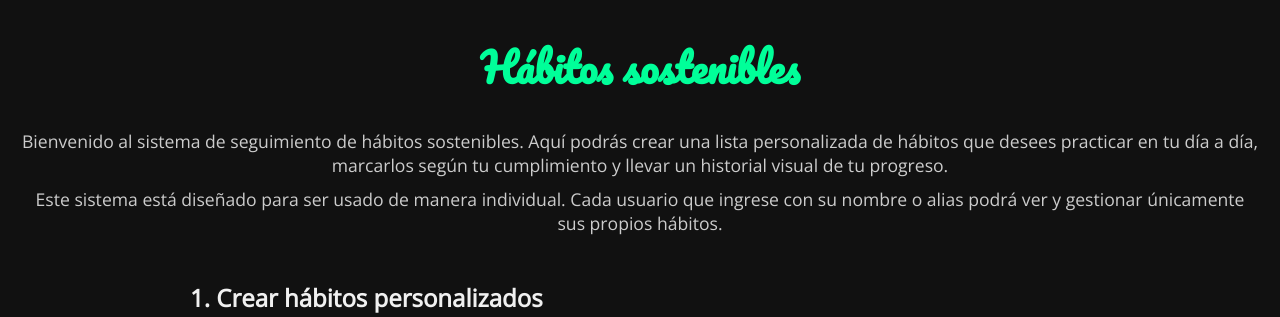
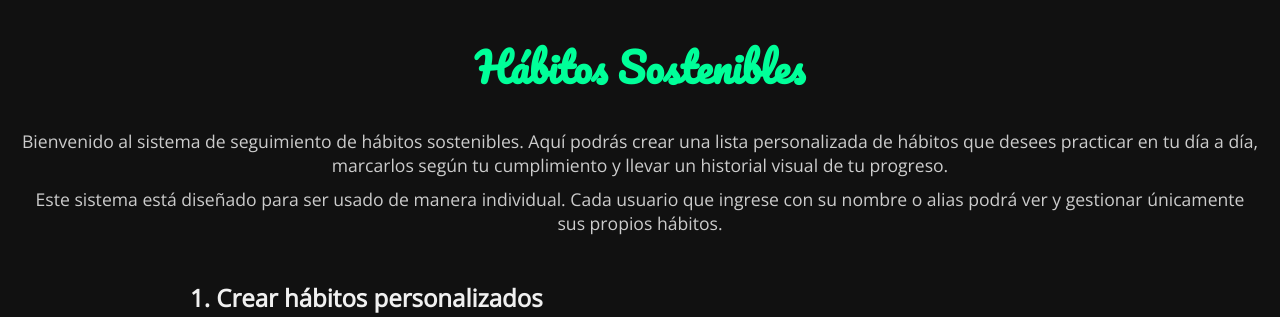
Before and after one commit to Winnie-17/habitos-sostenibles, a Flask app: page /index in a window 1280 px wide. Shown: the top 317 px of the page. Run offline with Flask 3, Linux system fonts and the light colour scheme; the visitor is signed in with stand-in values (Sample User, id 1).

Commit message:
Update: S mayúscula en titulo.

```diff
--- a/templates/index.html
+++ b/templates/index.html
@@ -14,7 +14,7 @@
 
 <body>
   <header>
-    <h1 class="titulo">Hábitos sostenibles</h1>
+    <h1 class="titulo">Hábitos Sostenibles</h1>
     <p class="descripcion">
       Bienvenido al sistema de seguimiento de hábitos sostenibles. Aquí podrás crear una lista personalizada de hábitos que desees practicar en tu día a día, marcarlos según tu cumplimiento y llevar un historial visual de tu progreso.
     </p>
```
